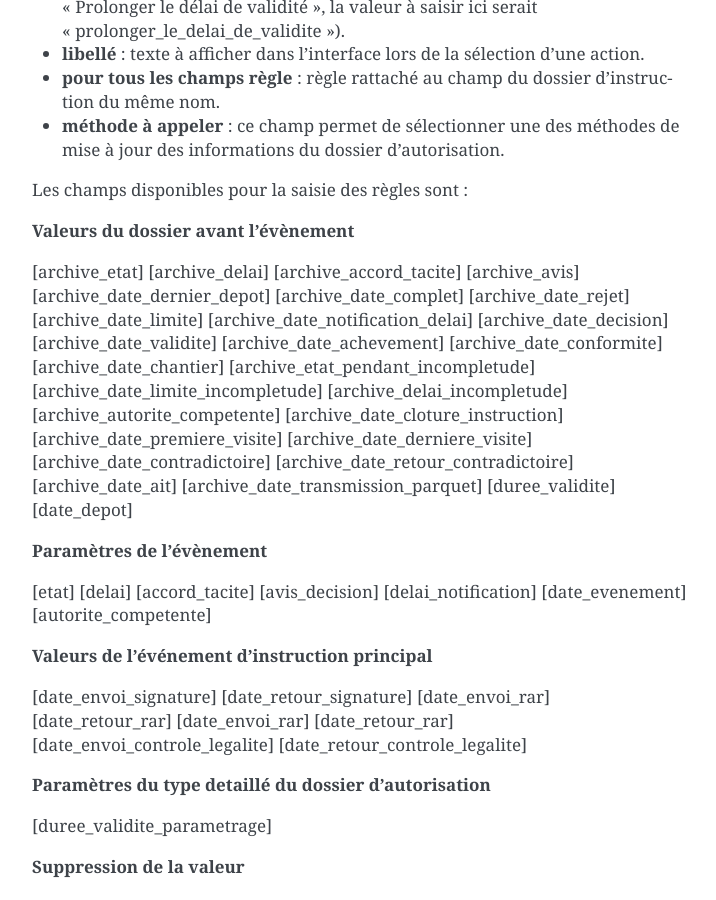
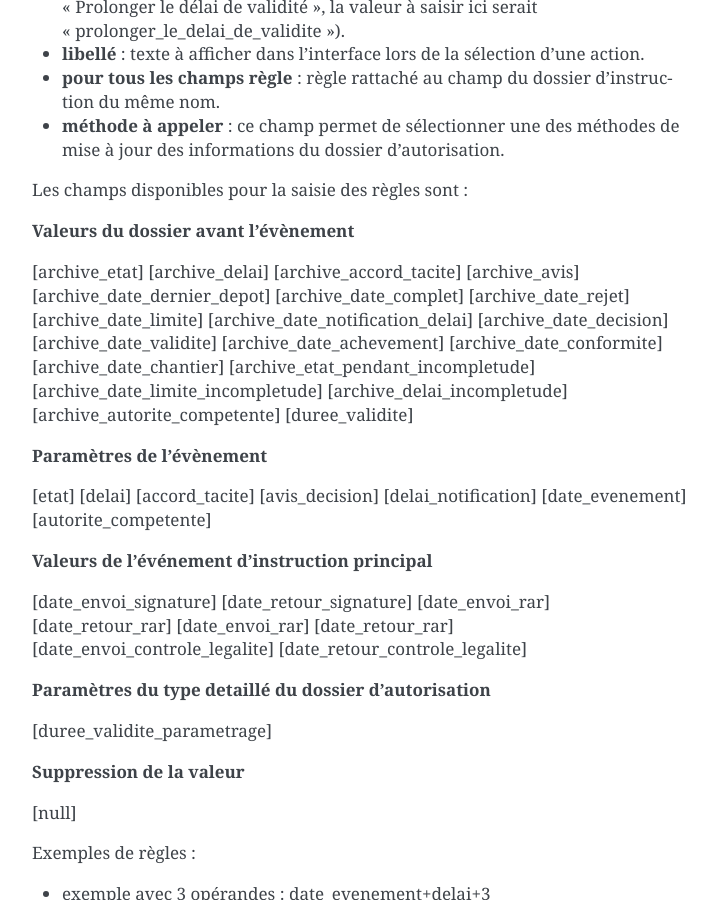
Before and after one commit to mpavaux/openads-documentation, a Sphinx documentation site: the page built from source/manuel_utilisateur/parametrage_dossier.rst, in a window 1280 px wide and 900 px high, scrolled down 12327 px. Shown: the whole window, without its empty margins (388-1104 px from the left). Built offline with Sphinx 7.4.7, drawn with Linux system fonts in a browser that asks for light colours.

Commit message:
* Correction commit précédent.

```diff
--- a/source/manuel_utilisateur/parametrage_dossier.rst
+++ b/source/manuel_utilisateur/parametrage_dossier.rst
@@ -562,8 +562,7 @@
 
 **Valeurs du dossier avant l'évènement**
 
-[archive_etat] [archive_delai] [archive_accord_tacite] [archive_avis]
-[archive_date_dernier_depot] [archive_date_complet] [archive_date_rejet] [archive_date_limite] [archive_date_notification_delai] [archive_date_decision] [archive_date_validite] [archive_date_achevement] [archive_date_conformite] [archive_date_chantier] [archive_etat_pendant_incompletude] [archive_date_limite_incompletude] [archive_delai_incompletude] [archive_autorite_competente] [archive_date_cloture_instruction] [archive_date_premiere_visite] [archive_date_derniere_visite] [archive_date_contradictoire] [archive_date_retour_contradictoire] [archive_date_ait] [archive_date_transmission_parquet] [duree_validite] [date_depot]
+[archive_etat] [archive_delai] [archive_accord_tacite] [archive_avis] [archive_date_dernier_depot] [archive_date_complet] [archive_date_rejet] [archive_date_limite] [archive_date_notification_delai] [archive_date_decision] [archive_date_validite] [archive_date_achevement] [archive_date_conformite] [archive_date_chantier] [archive_etat_pendant_incompletude] [archive_date_limite_incompletude] [archive_delai_incompletude] [archive_autorite_competente] [duree_validite]
 
 **Paramètres de l'évènement**
 
```
